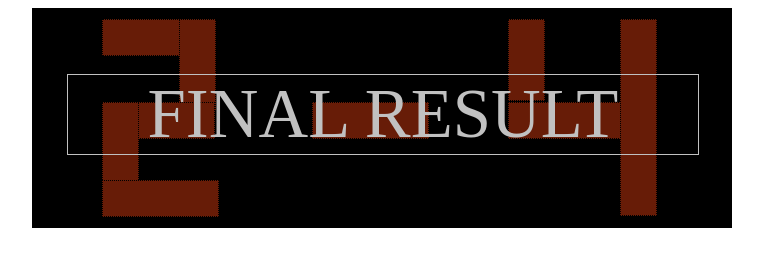
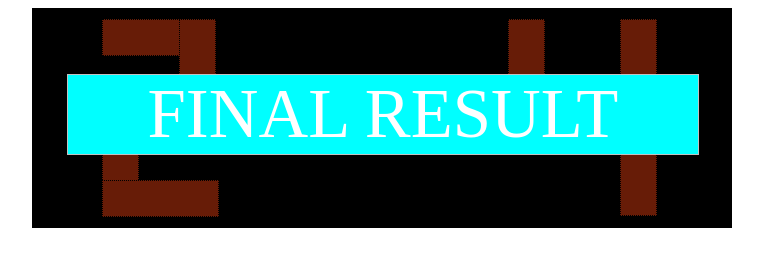
Before and after one commit to alexkanga/resultat, a plain HTML site: page index.html in a window 1280 px wide. In both pictures the pointer is over the element 641 px from the left and 114 px from the top of the page. Shown: the whole page, without its empty margins (258-1021 px from the left). Drawn offline with Linux system fonts and the light colour scheme.

Commit message:
add effect on text final resut

```diff
--- a/style.css
+++ b/style.css
@@ -93,3 +93,7 @@ top : 30%;
 left: 5%;
 z-index: 2;
 }
+.final_result:hover{
+    background-color: aqua;
+    color: white;
+}
```
